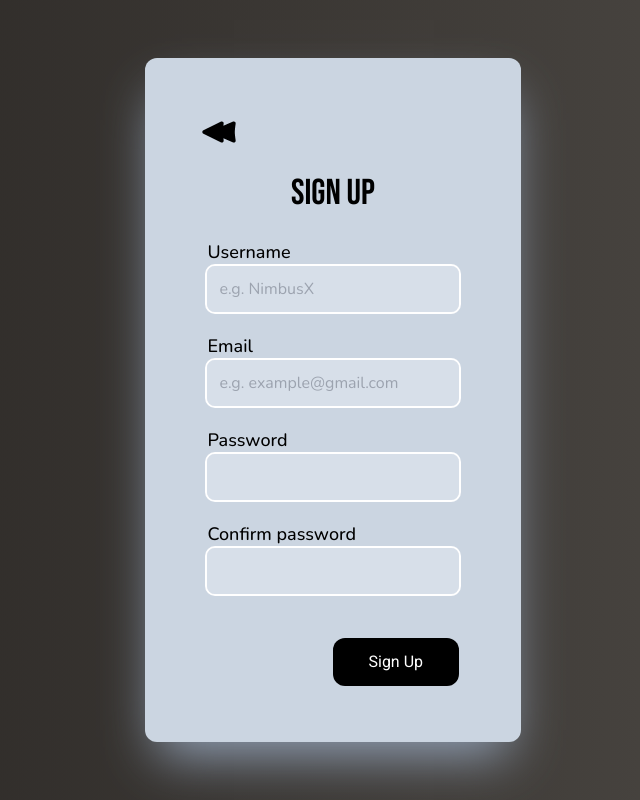
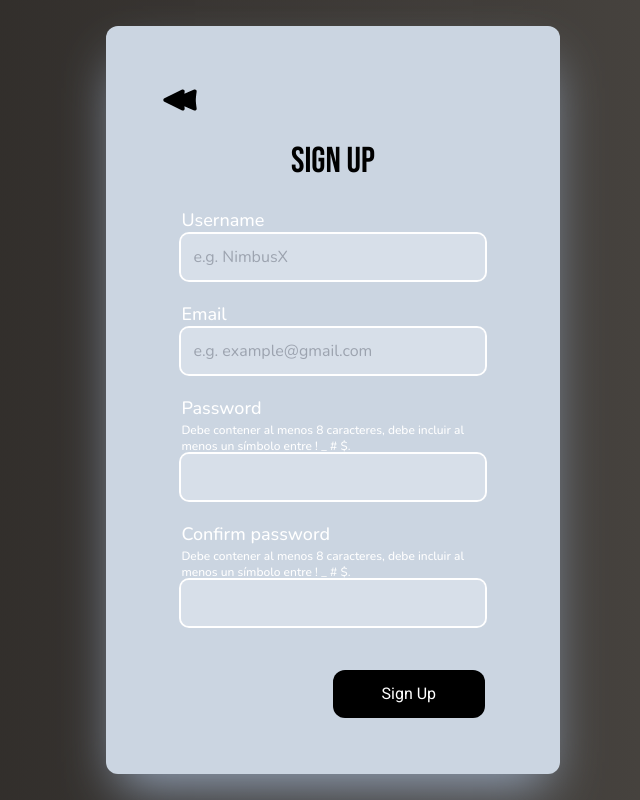
Before and after one commit to Fabio-Alfredo/Clinic-Application-React, a React (Vite) app in the folder frontAuth/: page /SignUp in a window 1280 px wide. Shown: the whole page, without its empty margins (307-947 px from the left). Built offline with nearby package versions, Linux system fonts and the light colour scheme; a web font is replaced by a local one.

Commit message:
add: validations and form hook

```diff
--- a/frontAuth/src/getIn/InputFiled.jsx
+++ b/frontAuth/src/getIn/InputFiled.jsx
@@ -1,13 +1,15 @@
 
-const InputField = ({ nameField = "", type = "", placeH = "", inputName, inputValue, inputOnchage }) => {
+const InputField = ({ nameField = "", type = "", placeH = "", inputName, inputValue, inputOnchage, children, max=undefined, min=undefined }) => {
 
 
     return (
 
         <>
-            <label className="w-full">
-                <span className={`font-Nunito font-medium text-lg self-start 'text-white'}`}>{nameField}</span>
-                <input className="p-3 min-w-full bg-slate-200/55 text-white font-Nunito ring-2 ring-white rounded-lg transition ease-in-out duration-200 focus:bg-slate-950/70 focus:outline-slate-950 focus:shadow-2xl focus:shadow-slate-200 " required type={type} name={inputName} placeholder={`${placeH}`} value={inputValue} onChange={inputOnchage} />
+            <label className="w-full flex flex-col">
+
+                <span className='font-Nunito font-medium text-lg self-start text-white'>{nameField}</span>
+                {children}
+                <input className="p-3 min-w-full bg-slate-200/55 text-white font-Nunito ring-2 ring-white rounded-lg transition ease-in-out duration-200 focus:bg-slate-950/70 focus:outline-slate-950 focus:shadow-2xl focus:shadow-slate-200 " required type={type} name={inputName} placeholder={`${placeH}`} value={inputValue} onChange={inputOnchage} minLength={min} maxLength={max}/>
             </label>
         </>
     );
--- a/frontAuth/src/getIn/SignIn.jsx
+++ b/frontAuth/src/getIn/SignIn.jsx
@@ -2,27 +2,26 @@ import { NavLink, useNavigate } from "react-router-dom";
 import InputField from "./InputFiled";
 import { useState } from "react";
 import { login } from "../service/service";
+import { userForm } from "../hooks/useForm";
 
 const SignIn = ({setIsAuthenticated}) => {
 
-    const [formData, setFormData] = useState({
-        identifier: '',
-        password: ''
+    const {identifier, password, onInputChange}=userForm({
+        identifier:'',
+        password:''
     })
     const navigate = useNavigate();
-
-    const handleInputChange = (e) => {
-        const { name, value } = e.target;
-        setFormData({
-            ...formData,
-            [name]: value
-        })
-    }
 
     const handleSubmit = async (e) => {
         e.preventDefault();
 
         try {
+
+            const formData={
+                identifier:identifier,
+                password:password
+            }
+
             const res = await login(formData);
             console.log(res);
             localStorage.setItem("isAuthenticated", "true");
@@ -45,8 +44,8 @@ const SignIn = ({setIsAuthenticated}) => {
                         Sign In
                     </p>
                     <form className="flex flex-col gap-5 w-4/5 3xl:w-3/4 items-center" onSubmit={handleSubmit} >
-                        <InputField nameField="Username or Email" inputName={"identifier"} type="text" placeH="e.g. NimbusX" inputValue={formData.identifier} inputOnchage={handleInputChange} />
-                        <InputField nameField="Password" inputName={"password"} type="password" inputValue={formData.password} inputOnchage={handleInputChange} />
+                        <InputField nameField="Username or Email" inputName={"identifier"} type="text" placeH="e.g. NimbusX" inputValue={identifier} inputOnchage={onInputChange} />
+                        <InputField nameField="Password" inputName={"password"} type="password" inputValue={password} inputOnchage={onInputChange} />
                         <input className="bg-black min-w-[50%] p-4 text-white font-Roboto self-end rounded-xl mt-6 hover:bg-slate-100/70 hover:text-black transition ease-in-out duration-200 hover:ring-2 hover:ring-black" type="submit" value="Sign In" />
                         <div className="flex gap-5 font-Roboto mt-2">
                             <p>Don't you have an account yet?</p>
--- a/frontAuth/src/getIn/SignUp.jsx
+++ b/frontAuth/src/getIn/SignUp.jsx
@@ -3,10 +3,11 @@ import InputField from "./InputFiled";
 import { GiFastBackwardButton } from "react-icons/gi";
 import { useState } from "react";
 import { register } from "../service/service";
+import { userForm } from "../hooks/useForm";
 
 const SignUp = () => {
 
-    const [formData, setFormData] = useState({
+    const { userName, email, password, passwordConf, onInputChange } = userForm({
         userName: '',
         email: '',
         password: '',
@@ -15,27 +16,22 @@ const SignUp = () => {
 
     const navigate = useNavigate();
 
-    const handleInputChange = (e) => {
-        const { name, value } = e.target;
-
-        setFormData({
-            ...formData,
-            [name]: value
-        })
-
-    }
-
     const handleSubmit = async (e) => {
         e.preventDefault();
 
-        if (formData.password !== formData.passwordConf) {
+        if (password !== passwordConf) {
             alert("confirmation password")
             return
         }
 
         try {
+            const formData = {
+                userName: userName,
+                email: email,
+                password: password
+            }
             const res = await register(formData)
-            console.log(res)
+            console.log(res);
             navigate('/')
         } catch (e) {
             alert(e.response.data);
@@ -54,10 +50,15 @@ const SignUp = () => {
                         Sign Up
                     </p>
                     <form className="flex flex-col gap-5 w-4/6 items-center" onSubmit={handleSubmit}>
-                        <InputField nameField="Username" inputName={"userName"} type="text" placeH="e.g. NimbusX" inputValue={formData.userName} inputOnchage={handleInputChange}  />
-                        <InputField nameField="Email" inputName={"email"} type="email" placeH="e.g. example@gmail.com" inputValue={formData.email} inputOnchage={handleInputChange}  />
-                        <InputField nameField="Password" inputName={"password"} type="password" inputValue={formData.password} inputOnchage={handleInputChange}  />
-                        <InputField nameField="Confirm password" inputName={"passwordConf"} type="password" inputValue={formData.passwordConf} inputOnchage={handleInputChange} />
+                        <InputField nameField="Username" inputName={"userName"} type="text" placeH="e.g. NimbusX" inputValue={userName} inputOnchage={onInputChange} />
+                        <InputField nameField="Email" inputName={"email"} type="email" placeH="e.g. example@gmail.com" inputValue={email} inputOnchage={onInputChange} />
+                        <InputField nameField="Password" inputName={"password"} type="password" inputValue={password} inputOnchage={onInputChange} min={8} max={20}  >
+                            <span className="font-Nunito font-medium text-xs self-start text-white">Debe contener al menos 8 caracteres, debe incluir al menos un símbolo entre ! _ # $. </span>
+                        </InputField>
+                        <InputField nameField="Confirm password" inputName={"passwordConf"} type="password" inputValue={passwordConf} inputOnchage={onInputChange} min={8} max={20} >
+                            <span className="font-Nunito font-medium text-xs self-start text-white">Debe contener al menos 8 caracteres, debe incluir al menos un símbolo entre ! _ # $. </span>
+
+                        </InputField>
                         <input className="bg-black min-w-[50%] p-4 text-white font-Roboto self-end rounded-xl mt-6 hover:bg-slate-100/70 hover:text-black transition ease-in-out duration-200 hover:ring-2 hover:ring-white" type="submit" value="Sign Up" />
                     </form>
                 </div>
--- /dev/null
+++ b/frontAuth/src/hooks/useForm.js
@@ -0,0 +1,28 @@
+import { useState } from "react";
+import React from 'react';
+
+export const userForm=(initForm={})=>{
+
+    const[formData, setFormData]=useState(initForm);
+
+    const  onInputChange=(e)=>{
+        const {name, value} =e.target
+
+        setFormData({
+            ...formData,
+            [name]:value
+        })
+
+    }
+
+    const resetForm=()=>{
+        setFormData({initForm});
+    }
+
+    return{
+        ...formData,
+        formData,
+        onInputChange,
+        resetForm
+    }
+}
```
